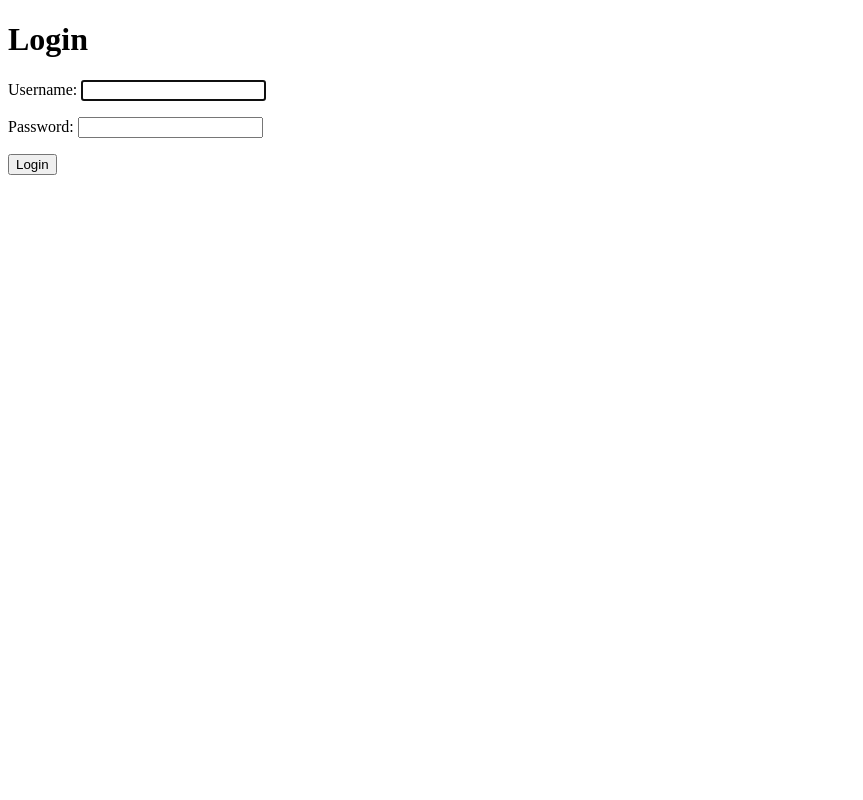
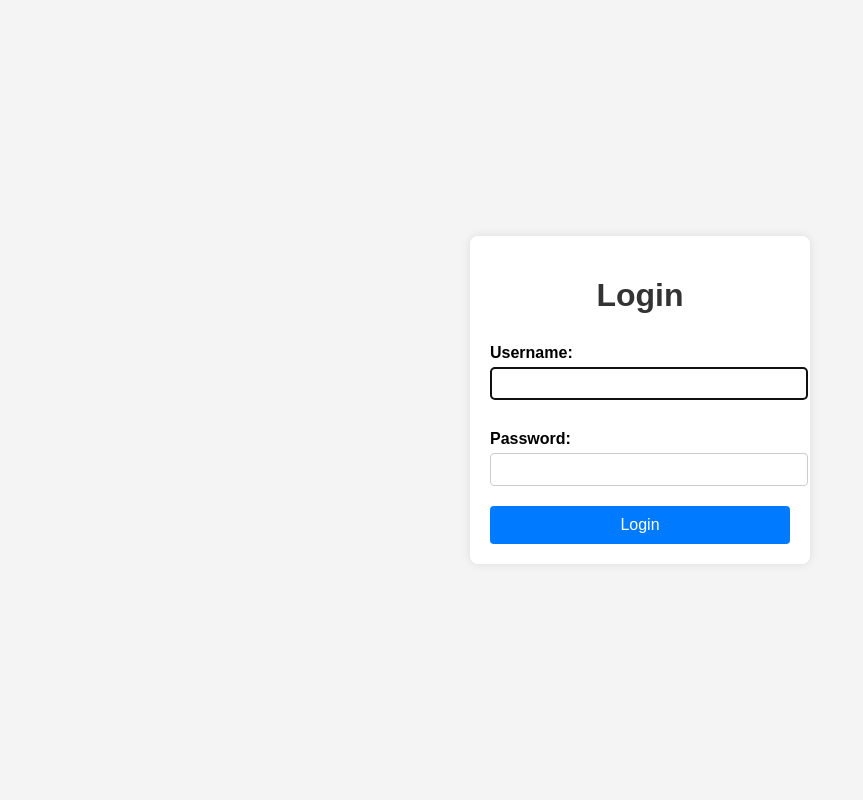
Before and after one commit to wtrmlnrch/ThinkEat, a Django app: page /accounts/login/ in a window 1280 px wide. Shown: the whole page, without its empty margins (0-863 px from the left). Run offline with Django 5.2, Linux system fonts and the light colour scheme.

Commit message:
working login

```diff
--- a/login/templates/registration/login.html
+++ b/login/templates/registration/login.html
@@ -2,13 +2,70 @@
 <html>
 <head>
     <title>Login</title>
+    <style>
+        body {
+            font-family: Arial, sans-serif;
+            background-color: #f4f4f4;
+            display: flex;
+            justify-content: center;
+            align-items: center;
+            height: 100vh;
+            margin: 0;
+        }
+        .login-container {
+            background-color: #fff;
+            padding: 20px;
+            border-radius: 8px;
+            box-shadow: 0 0 10px rgba(0, 0, 0, 0.1);
+            width: 300px;
+            text-align: center;
+        }
+        h1 {
+            margin-bottom: 20px;
+            color: #333;
+        }
+        form {
+            display: flex;
+            flex-direction: column;
+        }
+        form p {
+            margin: 10px 0;
+        }
+        label {
+            font-weight: bold;
+            margin-bottom: 5px;
+            display: block;
+            text-align: left;
+        }
+        input[type="text"], input[type="password"] {
+            width: 100%;
+            padding: 8px;
+            margin-bottom: 10px;
+            border: 1px solid #ccc;
+            border-radius: 4px;
+        }
+        button {
+            background-color: #007bff;
+            color: #fff;
+            padding: 10px;
+            border: none;
+            border-radius: 4px;
+            cursor: pointer;
+            font-size: 16px;
+        }
+        button:hover {
+            background-color: #0056b3;
+        }
+    </style>
 </head>
 <body>
+    <div class="login-container">
         <h1>Login</h1>
         <form method="post">
             {% csrf_token %}
             {{ form.as_p }}
             <button type="submit">Login</button>
         </form>
+    </div>
 </body>
 </html>
```
Also changed, not shown: db.sqlite3. Lines whose indentation alone changed are shown as unchanged.
